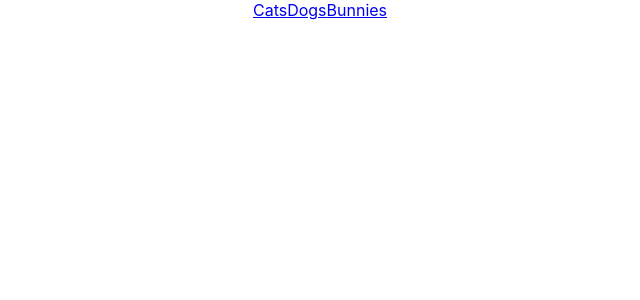
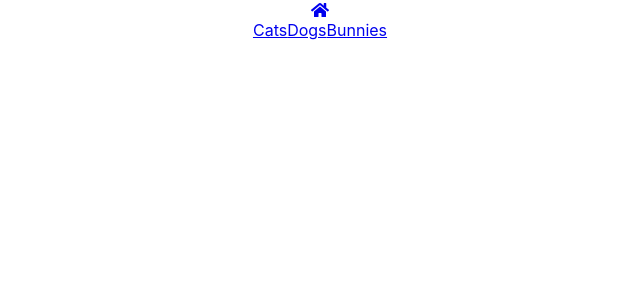
Before and after one commit to maniskasyap/parallel-universe, a React (Create React App) app in the folder client/: page / in a window 1280 px wide. Shown: the top 300 px of the page, without its empty margins (320-960 px from the left). Built offline with nearby package versions, Linux system fonts and the light colour scheme.

Commit message:
adding fa and home route

```diff
--- a/client/package.json
+++ b/client/package.json
@@ -3,6 +3,11 @@
   "version": "0.1.0",
   "private": true,
   "dependencies": {
+    "@fortawesome/fontawesome-svg-core": "^1.2.6",
+    "@fortawesome/free-solid-svg-icons": "^5.4.1",
+    "@fortawesome/react-fontawesome": "^0.1.3",
+    "i": "^0.3.6",
+    "npm": "^6.4.1",
     "react": "^16.5.2",
     "react-dom": "^16.5.2",
     "react-router-dom": "^4.3.1",
--- a/client/src/App.js
+++ b/client/src/App.js
@@ -1,5 +1,6 @@
 import React, { Component } from "react";
 import { Link, Route } from "react-router-dom";
+import { FontAwesomeIcon } from "@fortawesome/react-fontawesome";
 import "./App.css";
 import CoolCats from "./components/cool-cats/cool-cats";
 
@@ -7,6 +8,11 @@
   render() {
     return (
       <div className="App">
+        <div className="home">
+          <Link to="/">
+            <FontAwesomeIcon icon="home" />
+          </Link>
+        </div>
         <nav>
           <Link to="/cats">Cats</Link>
           <Link to="/dogs">Dogs</Link>
--- a/client/src/index.js
+++ b/client/src/index.js
@@ -1,9 +1,15 @@
 import React from "react";
 import ReactDOM from "react-dom";
+
+import { library } from "@fortawesome/fontawesome-svg-core";
+import { faHome } from "@fortawesome/free-solid-svg-icons";
+
 import "./index.css";
 import App from "./App";
 import * as serviceWorker from "./serviceWorker";
 import { BrowserRouter } from "react-router-dom";
+
+library.add(faHome);
 
 ReactDOM.render(
   <BrowserRouter>
--- a/package.json
+++ b/package.json
@@ -25,6 +25,7 @@
     "body-parser": "^1.18.3",
     "concurrently": "^4.0.1",
     "express": "^4.16.3",
+    "i": "^0.3.6",
     "mongoose": "^5.3.1"
   },
   "devDependencies": {
```
